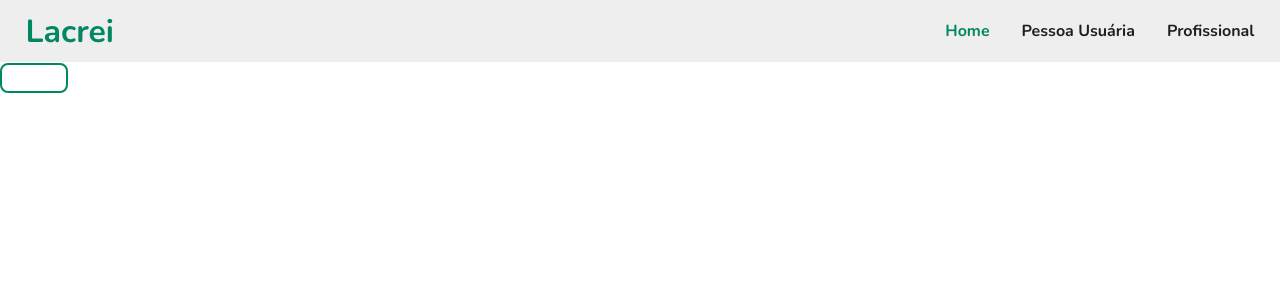
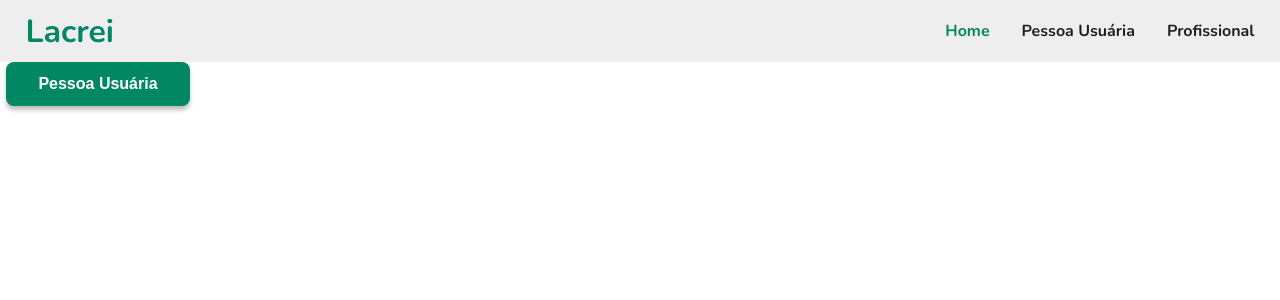
Before and after one commit to Otavio-Cipriano/desafio-lacrei, a Next.js app: page / in a window 1280 px wide. Shown: the top 300 px of the page. Built offline with nearby package versions, Linux system fonts and the light colour scheme.

Commit message:
created navbar menu

```diff
--- a/package.json
+++ b/package.json
@@ -9,6 +9,9 @@
     "lint": "next lint"
   },
   "dependencies": {
+    "@styled-icons/boxicons-logos": "^10.47.0",
+    "@styled-icons/boxicons-regular": "^10.47.0",
+    "@styled-icons/boxicons-solid": "^10.47.0",
     "@types/node": "18.15.11",
     "@types/react": "18.0.34",
     "@types/react-dom": "18.0.11",
--- a/src/components/Navbar/Navbar.styled.ts
+++ b/src/components/Navbar/Navbar.styled.ts
@@ -40,14 +40,21 @@ const NavLink = styled(NextLink)<{$isActive?: boolean}>`
 
 const NavToggle = styled.div`
     display: none;
+    width: 50px;
+    color: ${colors.black};
 
-    @media ${medias.md} {
+    @media (${medias.md}) {
         display: block;
     }
 `;
 
 const NavCollapse = styled.div`
-    display: none;
+    /* display: none; */
+
+    @media (${medias.md}){
+        display: block;
+        position: absolute;
+    }
 `;
 
-export default { Nav, NavItem, Navbar, NavLink, NavBrand, NavToggle }
+export default { Nav, NavItem, Navbar, NavLink, NavBrand, NavToggle, NavCollapse }
--- a/src/components/Navbar/Navbar.tsx
+++ b/src/components/Navbar/Navbar.tsx
@@ -1,34 +1,37 @@
 import React, { useEffect, useState } from 'react'
-import styled from './Navbar.styled'
+import style from './Navbar.styled'
 import { useRouter } from 'next/router'
+import NavbarToggle from './NavbarToggle'
 
 export default function Navbar() {
     const router = useRouter()
     const [currentPage, setCurrentPage] = useState(router.pathname)
 
-    useEffect(() =>{
+    useEffect(() => {
         setCurrentPage(router.pathname)
     }, [router])
 
     return (
-        <styled.Navbar>
-            <styled.NavBrand >
-                <styled.NavLink href={`/`}>
+        <style.Navbar>
+            <style.NavBrand >
+                <style.NavLink href={`/`}>
                     Lacrei
-                </styled.NavLink>
-            </styled.NavBrand>
-            <styled.NavToggle/>
-            <styled.Nav>
-                <styled.NavItem>
-                    <styled.NavLink href={'/'} $isActive={currentPage == '/'}>Home</styled.NavLink>
-                </styled.NavItem>
-                <styled.NavItem>
-                    <styled.NavLink  href={'/pessoa-usuaria'} $isActive={currentPage == '/pessoa-usuaria'}>Pessoa Usuária</styled.NavLink>
-                </styled.NavItem>
-                <styled.NavItem>
-                    <styled.NavLink href={'/pessoa-profissional'} $isActive={currentPage == '/pessoa-profissional'}>Profissional</styled.NavLink>
-                </styled.NavItem>
-            </styled.Nav>
-        </styled.Navbar>
+                </style.NavLink>
+            </style.NavBrand>
+            <NavbarToggle />
+            <style.NavCollapse>
+                <style.Nav>
+                    <style.NavItem>
+                        <style.NavLink href={'/'} $isActive={currentPage == '/'}>Home</style.NavLink>
+                    </style.NavItem>
+                    <style.NavItem>
+                        <style.NavLink href={'/pessoa-usuaria'} $isActive={currentPage == '/pessoa-usuaria'}>Pessoa Usuária</style.NavLink>
+                    </style.NavItem>
+                    <style.NavItem>
+                        <style.NavLink href={'/pessoa-profissional'} $isActive={currentPage == '/pessoa-profissional'}>Profissional</style.NavLink>
+                    </style.NavItem>
+                </style.Nav>
+            </style.NavCollapse>
+        </style.Navbar>
     )
 }
--- /dev/null
+++ b/src/components/Navbar/NavbarToggle.tsx
@@ -0,0 +1,10 @@
+import {Menu} from '@styled-icons/boxicons-regular/Menu'
+import style from './Navbar.styled'
+
+export default function NavbarToggle() {
+  return (
+    <style.NavToggle>
+        <Menu/>
+    </style.NavToggle>
+  )
+}
--- a/src/components/UI/Button/Button.styled.ts
+++ b/src/components/UI/Button/Button.styled.ts
@@ -27,6 +27,7 @@ const Button = styled.button<{ $variant?: 'primary' | 'secondary', $disabled?: b
     padding-block: 0.8rem;
     font-weight: 600;
     font-size: 1rem;
+    box-shadow: 0px 4px 4px rgba(0, 0, 0, 0.25);
     ${props => props.$variant && variants[props.$variant]}
     ${props => props.$disabled && disabled}
 `;
--- a/src/components/UI/Button/Button.tsx
+++ b/src/components/UI/Button/Button.tsx
@@ -1,4 +1,4 @@
-import styled from './Button.styled'
+import style from './Button.styled'
 
 interface ButtonProps {
     onClick?: (event: React.MouseEvent<HTMLButtonElement>) => void;
@@ -9,11 +9,11 @@ interface ButtonProps {
 
 export default function Button({ onClick, disabled, children, variant = 'primary'}: ButtonProps) {
     return (
-        <styled.Button
+        <style.Button
             $variant={variant}
             $disabled={disabled}
             onClick={onClick}>
             {children}
-        </styled.Button>
+        </style.Button>
     )
 }
--- /dev/null
+++ b/src/components/UI/Container/Container.styled.ts
@@ -0,0 +1,10 @@
+import { breakpoints } from "@/styles/Breakpoints"
+import styled from "styled-components"
+
+const Container = styled.div`
+    margin: auto;
+    max-width: ${breakpoints.lg};
+    padding-inline: 0.4rem;
+`
+
+export default { Container }
--- /dev/null
+++ b/src/components/UI/Container/Container.tsx
@@ -0,0 +1,11 @@
+import style from "./Container.styled"
+
+interface IContainer{
+    children: React.ReactNode
+}
+
+export default function Container({children}:IContainer){
+  return (
+    <style.Container>{children}</style.Container>
+  )
+}
--- a/src/layouts/Main.tsx
+++ b/src/layouts/Main.tsx
@@ -2,7 +2,7 @@ import Navbar from "@/components/Navbar/Navbar"
 import Head from "next/head"
 
 interface MainProps {
-    children?: JSX.Element
+    children?: React.ReactNode
 }
 
 export default function Main({ children }: MainProps) {
--- a/src/pages/index.tsx
+++ b/src/pages/index.tsx
@@ -1,11 +1,13 @@
 import Button from "@/components/UI/Button/Button";
+import Container from "@/components/UI/Container/Container";
 
 export default function Home() {
   return (
     <>
       <main>
-        <Button variant="secondary">
-        </Button>
+        <Container>
+          <Button variant="primary">Pessoa Usuária</Button>
+        </Container>
       </main>
     </>
   )
--- a/src/styles/Breakpoints.ts
+++ b/src/styles/Breakpoints.ts
@@ -1,11 +1,11 @@
-const breakpoints = {
+export const breakpoints = {
     sm: '576px',
-    md: '900',
-    lg: '1440'
+    md: '900px',
+    lg: '1440px'
 }
 
 export const medias = {
-    sm: `min-width: ${breakpoints.lg}`,
-    md: `min-width: ${breakpoints.md}`,
-    lg: `min-width: ${breakpoints.lg}`
+    sm: `max-width: ${breakpoints.lg}`,
+    md: `max-width: ${breakpoints.md}`,
+    lg: `max-width: ${breakpoints.lg}`
 }
--- a/src/styles/GlobalStyle.ts
+++ b/src/styles/GlobalStyle.ts
@@ -2,7 +2,7 @@ import { createGlobalStyle } from 'styled-components'
 
 import { Nunito } from 'next/font/google'
 
-const inter = Nunito({ weight: ['400', '500', '700', '900'], subsets: ['latin'] })
+const inter = Nunito({ weight: ['400', '500', '600', '700', '900'], subsets: ['latin'] })
 
 const GlobalStyle = createGlobalStyle`
     body{
```
Also changed, not shown: 1 other file (tests, documents, lock files or other folders).
